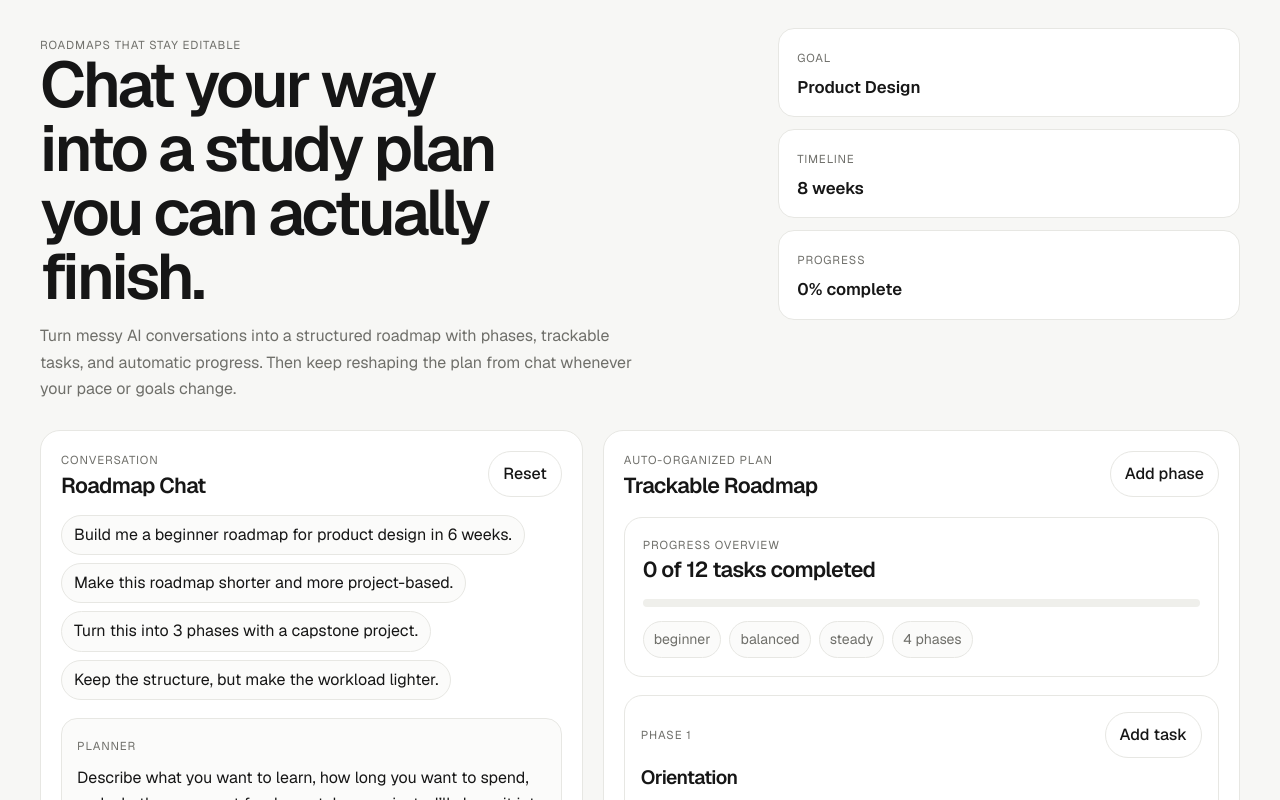
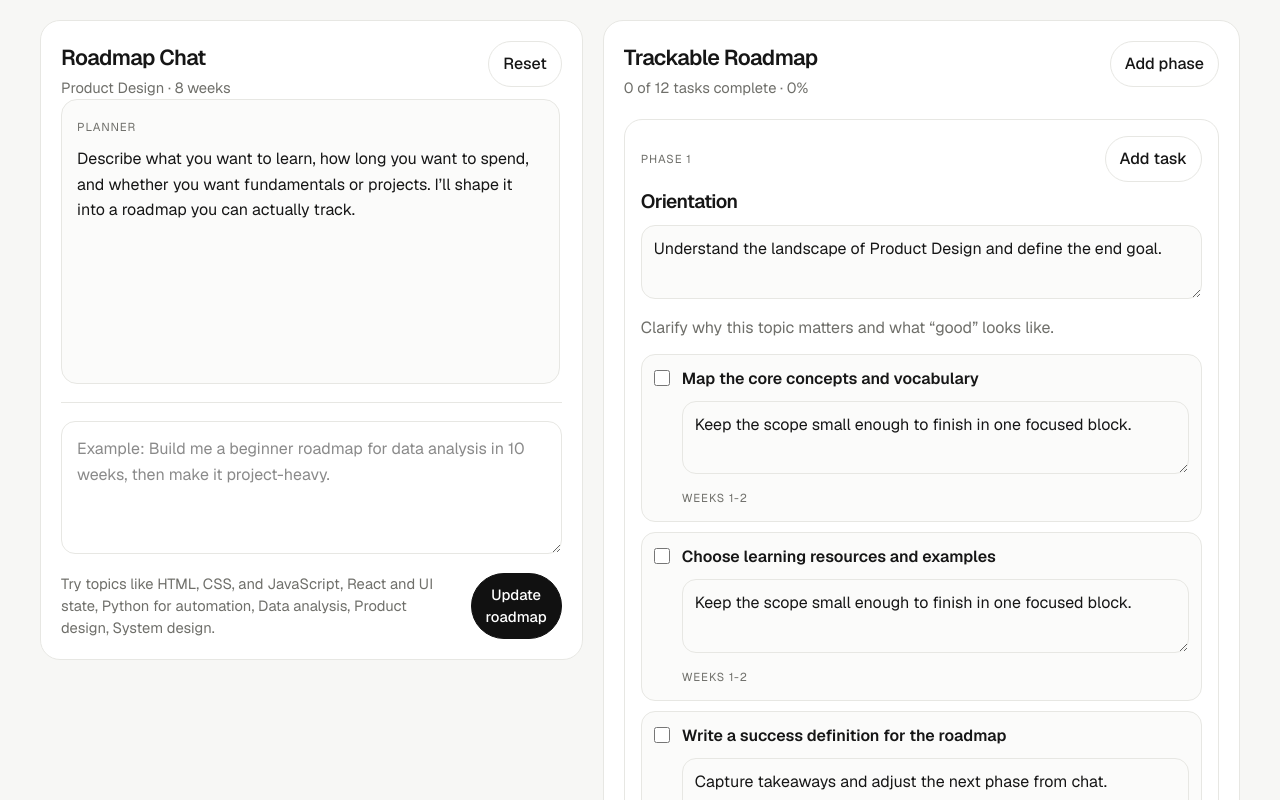
Before and after one commit to yaya-mamoudou/GPTTask, a Next.js app: page / in a window 1280 px wide. Shown: the top 800 px of the page. Built offline with nearby package versions, Linux system fonts and the light colour scheme.

Commit message:
Simplify roadmap layout and make chat panel sticky

```diff
--- a/src/app/globals.css
+++ b/src/app/globals.css
@@ -60,19 +60,7 @@ button {
 .roadmap-shell {
   width: min(1200px, calc(100% - 32px));
   margin: 0 auto;
-  padding: 28px 0 40px;
-}
-
-.hero-panel {
-  display: grid;
-  grid-template-columns: 1.4fr 0.9fr;
-  gap: 20px;
-  align-items: start;
-  margin-bottom: 20px;
-}
-
-.hero-copy {
-  padding: 8px 0;
+  padding: 20px 0 28px;
 }
 
 .eyebrow,
@@ -88,58 +76,36 @@ button {
   color: var(--muted);
 }
 
-.hero-copy h1 {
-  max-width: 11ch;
-  margin: 0;
-  font-size: clamp(2.5rem, 5vw, 4.4rem);
-  line-height: 1;
-  letter-spacing: -0.05em;
-  font-weight: 600;
-}
-
-.hero-text {
-  max-width: 58ch;
-  margin: 14px 0 0;
-  color: var(--muted);
-  font-size: 1rem;
-  line-height: 1.65;
-}
-
-.hero-metrics {
-  display: grid;
-  gap: 12px;
-}
-
-.metric-card,
 .panel,
-.overview-card,
 .phase-card,
 .message-bubble {
   background: var(--surface);
   border: 1px solid var(--border);
 }
 
-.metric-card {
-  border-radius: 16px;
-  padding: 16px 18px;
-}
-
-.metric-card strong {
-  display: block;
-  margin-top: 6px;
-  font-size: 1.05rem;
-  font-weight: 600;
-}
-
 .workspace-grid {
   display: grid;
   grid-template-columns: 0.92fr 1.08fr;
   gap: 20px;
+  align-items: start;
 }
 
 .panel {
   border-radius: 20px;
   padding: 20px;
+}
+
+.chat-panel,
+.roadmap-panel {
+  min-height: calc(100vh - 160px);
+}
+
+.chat-panel {
+  position: sticky;
+  top: 20px;
+  max-height: calc(100vh - 40px);
+  display: flex;
+  flex-direction: column;
 }
 
 .panel-header {
@@ -149,8 +115,7 @@ button {
   gap: 16px;
 }
 
-.panel-header h2,
-.overview-card h3 {
+.panel-header h2 {
   margin: 4px 0 0;
   font-size: 1.35rem;
   line-height: 1.2;
@@ -158,14 +123,12 @@ button {
   font-weight: 600;
 }
 
-.prompt-row {
-  display: flex;
-  flex-wrap: wrap;
-  gap: 8px;
-  margin: 16px 0 18px;
+.panel-meta {
+  margin: 6px 0 0;
+  color: var(--muted);
+  font-size: 0.92rem;
 }
 
-.prompt-chip,
 .ghost-button,
 .secondary-button,
 .primary-button {
@@ -176,15 +139,6 @@ button {
     color 140ms ease;
 }
 
-.prompt-chip {
-  border: 1px solid var(--border);
-  background: var(--surface-muted);
-  color: var(--foreground);
-  padding: 8px 12px;
-  line-height: 1.4;
-}
-
-.prompt-chip:hover,
 .ghost-button:hover,
 .secondary-button:hover {
   background: #f2f2ef;
@@ -193,8 +147,10 @@ button {
 .message-list {
   display: grid;
   gap: 10px;
-  max-height: 420px;
+  flex: 1;
+  min-height: 0;
   overflow: auto;
+  padding-right: 2px;
 }
 
 .message-bubble {
@@ -294,45 +250,10 @@ button {
   border-color: #2a2a2a;
 }
 
-.overview-card {
-  margin-top: 18px;
-  border-radius: 18px;
-  padding: 18px;
-}
-
-.progress-track {
-  height: 8px;
-  margin: 16px 0 14px;
-  border-radius: 999px;
-  background: #efefeb;
-  overflow: hidden;
-}
-
-.progress-bar {
-  height: 100%;
-  border-radius: 999px;
-  background: #181818;
-}
-
-.overview-tags {
-  display: flex;
-  flex-wrap: wrap;
-  gap: 8px;
-}
-
-.overview-tags span {
-  padding: 7px 10px;
-  border-radius: 999px;
-  background: var(--surface-muted);
-  border: 1px solid var(--border);
-  color: var(--muted);
-  font-size: 0.88rem;
-}
-
 .phase-list {
   display: grid;
   gap: 14px;
-  margin-top: 18px;
+  margin-top: 20px;
 }
 
 .phase-card {
@@ -424,9 +345,13 @@ button {
 }
 
 @media (max-width: 1100px) {
-  .hero-panel,
   .workspace-grid {
     grid-template-columns: 1fr;
+  }
+
+  .chat-panel {
+    position: static;
+    max-height: none;
   }
 }
 
@@ -436,14 +361,9 @@ button {
     padding: 20px 0 28px;
   }
 
-  .hero-copy h1 {
-    font-size: clamp(2.2rem, 11vw, 3.2rem);
-  }
-
   .panel,
-  .overview-card,
   .phase-card,
-  .metric-card {
+  .message-bubble {
     border-radius: 16px;
   }
 
--- a/src/app/page.tsx
+++ b/src/app/page.tsx
@@ -41,13 +41,6 @@ type PlannerState = {
   messages: Message[];
   phases: Phase[];
 };
-
-const quickPrompts = [
-  "Build me a beginner roadmap for product design in 6 weeks.",
-  "Make this roadmap shorter and more project-based.",
-  "Turn this into 3 phases with a capstone project.",
-  "Keep the structure, but make the workload lighter.",
-];
 
 const topicTemplates = [
   "HTML, CSS, and JavaScript",
@@ -528,56 +521,18 @@ export default function Home() {
 
   return (
     <main className="roadmap-shell">
-      <section className="hero-panel">
-        <div className="hero-copy">
-          <p className="eyebrow">Roadmaps that stay editable</p>
-          <h1>Chat your way into a study plan you can actually finish.</h1>
-          <p className="hero-text">
-            Turn messy AI conversations into a structured roadmap with phases,
-            trackable tasks, and automatic progress. Then keep reshaping the plan
-            from chat whenever your pace or goals change.
-          </p>
-        </div>
-
-        <div className="hero-metrics">
-          <div className="metric-card">
-            <span className="metric-label">Goal</span>
-            <strong>{planner.config.topic}</strong>
-          </div>
-          <div className="metric-card">
-            <span className="metric-label">Timeline</span>
-            <strong>{planner.config.weeks} weeks</strong>
-          </div>
-          <div className="metric-card">
-            <span className="metric-label">Progress</span>
-            <strong>{metrics.percent}% complete</strong>
-          </div>
-        </div>
-      </section>
-
       <section className="workspace-grid">
         <aside className="panel chat-panel">
           <div className="panel-header">
             <div>
-              <p className="panel-kicker">Conversation</p>
               <h2>Roadmap Chat</h2>
+              <p className="panel-meta">
+                {planner.config.topic} · {planner.config.weeks} weeks
+              </p>
             </div>
             <button className="ghost-button" onClick={resetPlanner} type="button">
               Reset
             </button>
-          </div>
-
-          <div className="prompt-row">
-            {quickPrompts.map((prompt) => (
-              <button
-                key={prompt}
-                className="prompt-chip"
-                onClick={() => submitPrompt(prompt)}
-                type="button"
-              >
-                {prompt}
-              </button>
-            ))}
           </div>
 
           <div className="message-list">
@@ -626,30 +581,14 @@ export default function Home() {
         <section className="panel roadmap-panel">
           <div className="panel-header">
             <div>
-              <p className="panel-kicker">Auto-organized plan</p>
               <h2>Trackable Roadmap</h2>
+              <p className="panel-meta">
+                {metrics.completed} of {metrics.total} tasks complete · {metrics.percent}%
+              </p>
             </div>
             <button className="secondary-button" onClick={addPhase} type="button">
               Add phase
             </button>
-          </div>
-
-          <div className="overview-card">
-            <div>
-              <p className="overview-label">Progress overview</p>
-              <h3>
-                {metrics.completed} of {metrics.total} tasks completed
-              </h3>
-            </div>
-            <div className="progress-track" aria-hidden="true">
-              <div className="progress-bar" style={{ width: `${metrics.percent}%` }} />
-            </div>
-            <div className="overview-tags">
-              <span>{planner.config.level}</span>
-              <span>{planner.config.emphasis}</span>
-              <span>{planner.config.intensity}</span>
-              <span>{planner.config.phases} phases</span>
-            </div>
           </div>
 
           <div className="phase-list">
```
